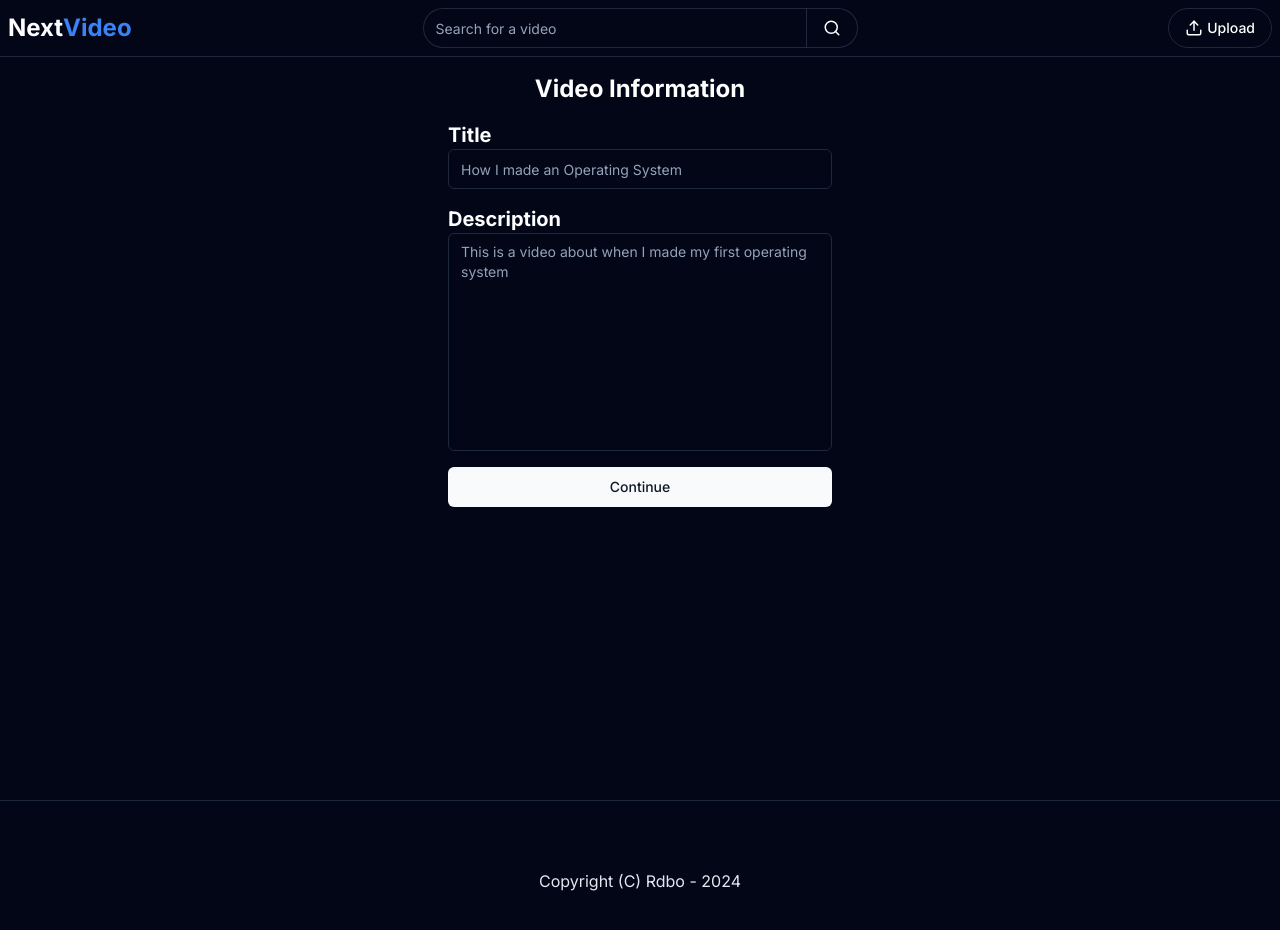
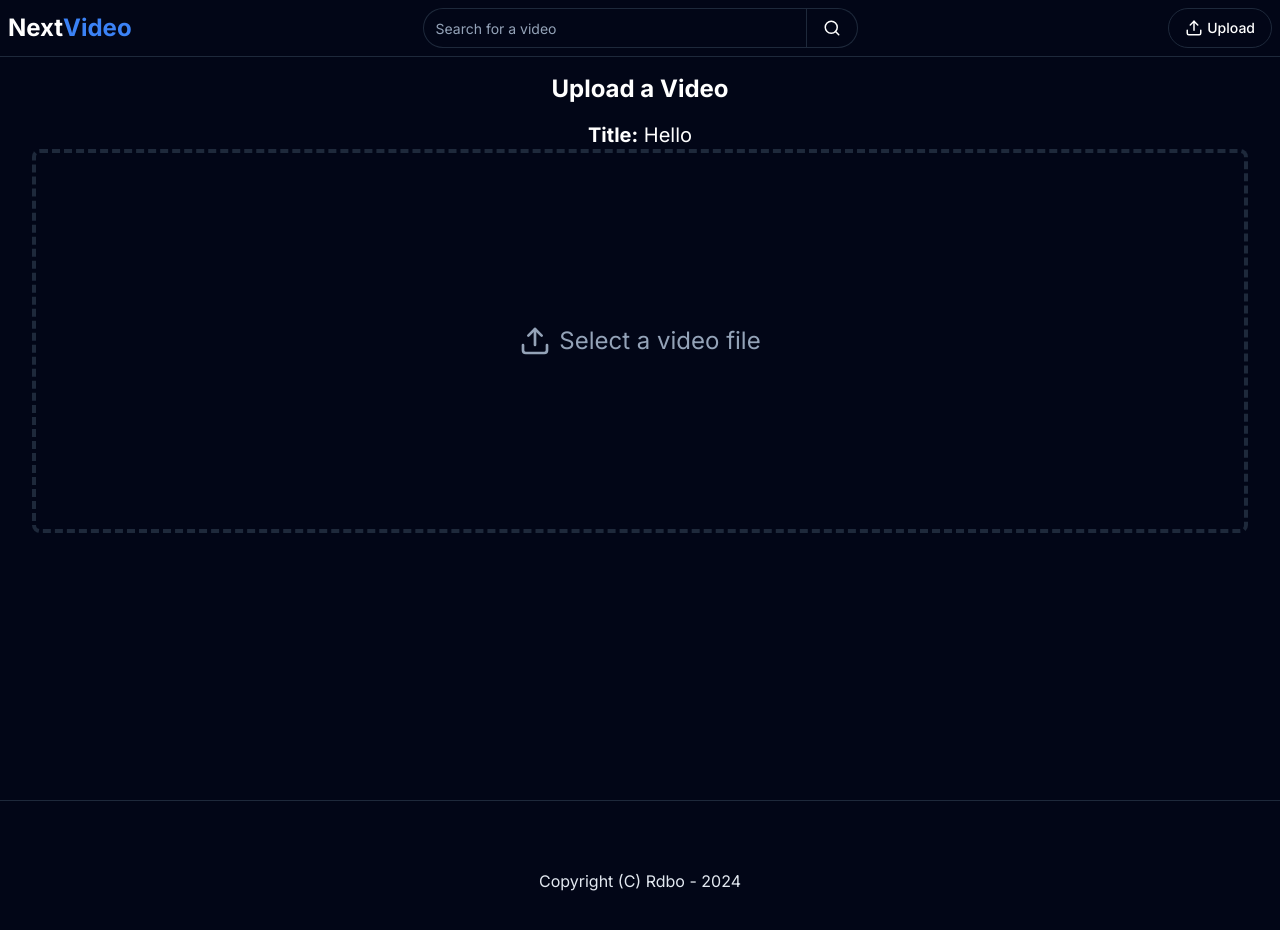
Before and after one commit to rdbo/nextvideo, a Next.js app: page /upload in a window 1280 px wide. Shown: the top 930 px of the page. Built offline with nearby package versions, Linux system fonts and the light colour scheme.

Commit message:
display title on video upload page

```diff
--- a/app/upload/page.tsx
+++ b/app/upload/page.tsx
@@ -16,7 +16,7 @@ import {
 import { useDropzone } from "react-dropzone";
 
 interface VideoInfo {
-  name: string;
+  title: string;
   description: string;
 }
 
@@ -31,14 +31,14 @@ function VideoInformation() {
   const { setVideoInfo } = useContext(
     VideoInfoContext,
   ) as VideoInfoContextProps;
-  const formVideoName = useRef<HTMLInputElement>(null);
+  const formVideoTitle = useRef<HTMLInputElement>(null);
   const formVideoDesc = useRef<HTMLTextAreaElement>(null);
 
   const handleFormSubmit = (event: any) => {
     event.preventDefault();
-    const videoName = (formVideoName.current as HTMLInputElement).value;
+    const videoTitle = (formVideoTitle.current as HTMLInputElement).value;
     const videoDesc = (formVideoDesc.current as HTMLTextAreaElement).value;
-    setVideoInfo({ name: videoName, description: videoDesc });
+    setVideoInfo({ title: videoTitle, description: videoDesc });
   };
 
   return (
@@ -52,7 +52,7 @@ function VideoInformation() {
           <Input
             id="name"
             name="name"
-            ref={formVideoName}
+            ref={formVideoTitle}
             className="mb-4"
             placeholder="How I made an Operating System"
             required
@@ -79,6 +79,7 @@ function VideoInformation() {
 function UploadVideoFile() {
   const [isUploading, setIsUploading] = useState(false);
   const [uploadProgress, setUploadProgress] = useState(0);
+  const videoInfo = (useContext(VideoInfoContext) as VideoInfoContextProps).videoInfo as VideoInfo;
 
   const onDropAccepted = useCallback((acceptedFiles: File[]) => {
     console.log(acceptedFiles);
@@ -95,6 +96,7 @@ function UploadVideoFile() {
     <>
       <h1 className="text-2xl font-bold text-center my-4">Upload a Video</h1>
       <div className="px-8">
+        <p className="text-center text-xl"><span className="font-bold">Title:</span> {videoInfo.title}</p>
         <div
           {...getRootProps()}
           className="border-4 border-slate-800 border-dashed h-96 w-full rounded-lg flex justify-center items-center text-2xl text-center text-slate-400"
@@ -123,7 +125,7 @@ function UploadVideoFile() {
 }
 
 export default function UploadPage() {
-  const [videoInfo, setVideoInfo] = useState<VideoInfo | null>(null);
+  const [videoInfo, setVideoInfo] = useState<VideoInfo | null>({title: "Hello", description: "world"});
   return (
     <VideoInfoContext.Provider value={{ videoInfo, setVideoInfo }}>
       {videoInfo ? <UploadVideoFile /> : <VideoInformation />}
```
